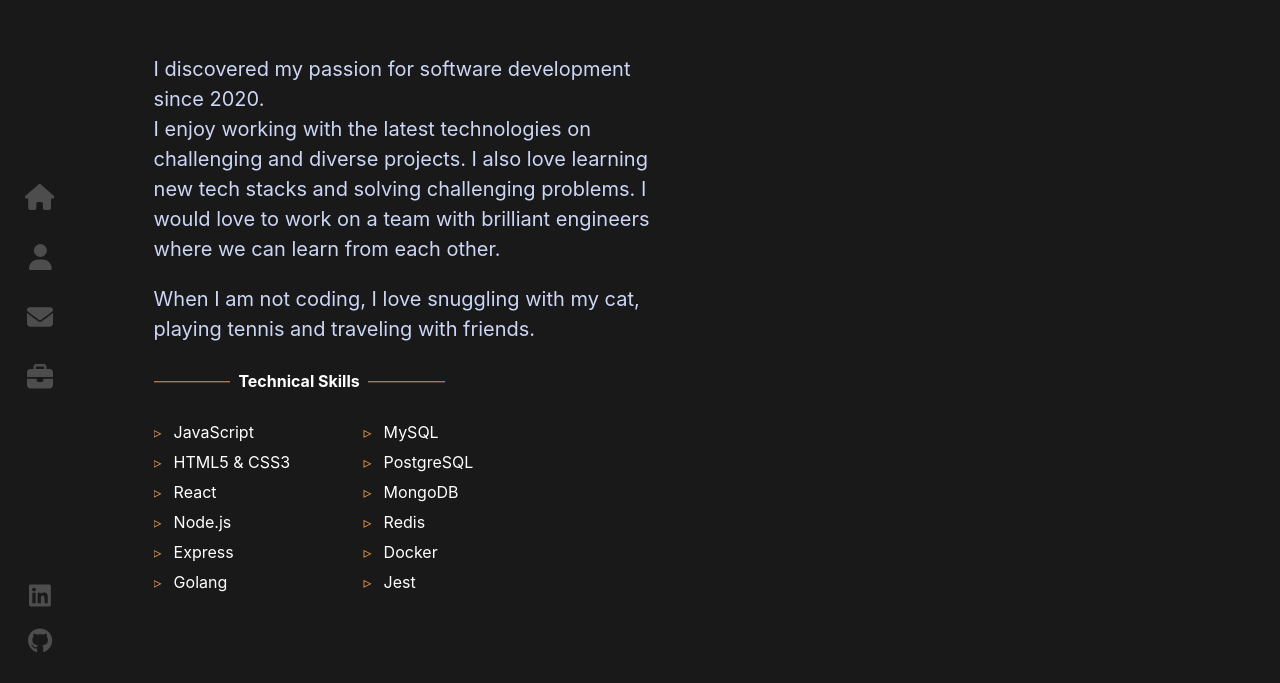
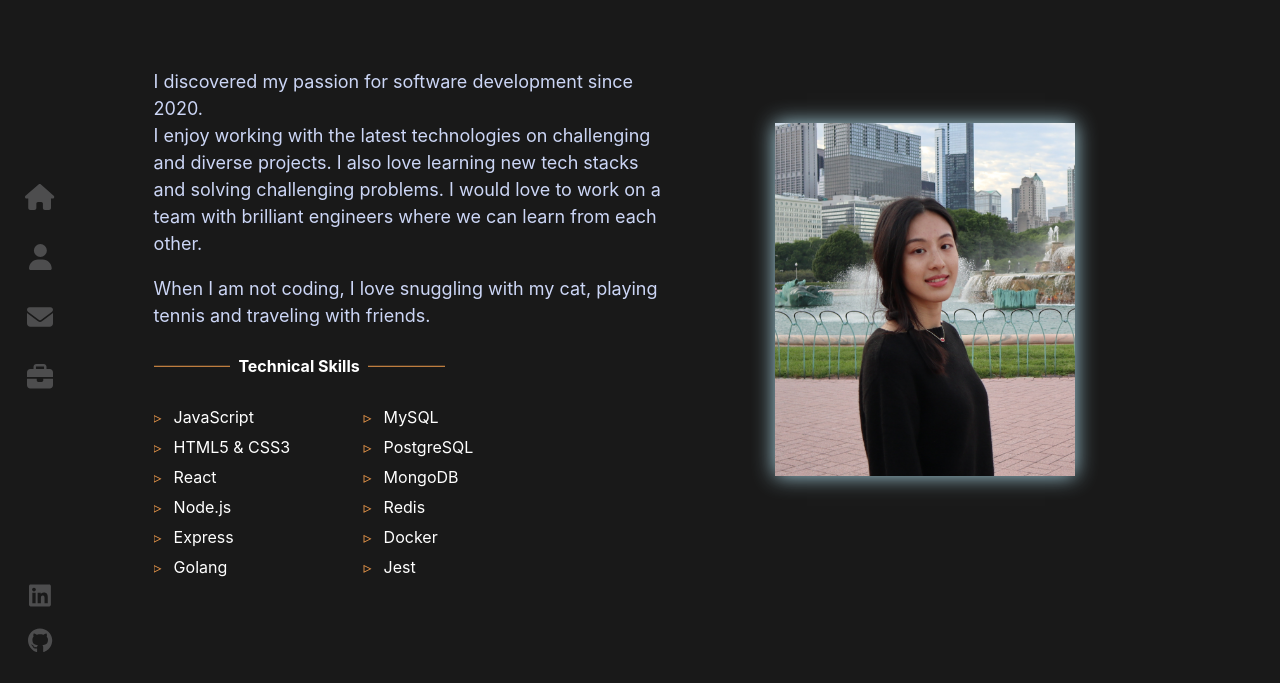
Before and after one commit to yfcheng1/portfolio, a React (Create React App) app in the folder portfolio/: page /portfolio/about in a window 1280 px wide. Shown: the part 117-800 px from the top of the page. Built offline with nearby package versions, Linux system fonts and the light colour scheme.

Commit message:
work on css

```diff
--- a/portfolio/public/index.html
+++ b/portfolio/public/index.html
@@ -9,7 +9,7 @@
       name="description"
       content="Web site created using create-react-app"
     />
-    <link rel="apple-touch-icon" href="%PUBLIC_URL%/logo192.png" />
+    <!-- <link rel="apple-touch-icon" href="%PUBLIC_URL%/logo192.png" /> -->
     <!--
       manifest.json provides metadata used when your web app is installed on a
       user's mobile device or desktop. See https://developers.google.com/web/fundamentals/web-app-manifest/
@@ -24,7 +24,7 @@
       work correctly both with client-side routing and a non-root public URL.
       Learn how to configure a non-root public URL by running `npm run build`.
     -->
-    <title>React App</title>
+    <title>Yufang Cheng | Software Engineer</title>
     <script type="text/javascript">
       // Single Page Apps for GitHub Pages
       // MIT License
--- a/portfolio/src/App.css
+++ b/portfolio/src/App.css
@@ -8,6 +8,11 @@
   position: absolute;
   background: #191919;
   overflow: auto;
+}
+
+::-webkit-scrollbar {
+  width: 0px;
+  background: transparent; /* make scrollbar transparent */
 }
 
 .top-tags {
@@ -254,12 +259,11 @@ nav a :hover {
 
 .about-text{
   color: #ccd6f6;
-  font-size: 20px;
+  font-size: 18px;
   animation: fadeIn 1s 1.8s backwards;
   line-height: 1.5;
   width: 80%;
   max-width: 800px;
-  /* margin: 0 20px; */
 }
 
 .block-title {
@@ -311,6 +315,27 @@ nav a :hover {
   left: -20px;
 }
 
+.about-img {
+  position: absolute;
+  right: 16%;
+  top: 30%;
+  width: 300px;
+  max-height: 500px;
+  background: rgba(255, 255, 255, 0.4);
+  box-shadow: 0 0 20px 0px lightblue;
+}
+
+ /* Contact */
+
+.contact-text{
+  color: #ccd6f6;
+  font-size: 20px;
+  animation: fadeIn 1s 1.8s backwards;
+  line-height: 1.5;
+  width: 80%;
+  max-width: 800px;
+}
+
  /* Project */
 
  .project-text-zone {
@@ -329,7 +354,7 @@ nav a :hover {
   left: 12%;
   width: 86%;
   max-height: 90%;
-  margin-bottom: 100px;
+  margin-bottom: 50px;
  }
 
  .project-info div {
@@ -340,7 +365,7 @@ nav a :hover {
   background-color: white;
   margin-top: 20px;
   width: 100%;
-  max-width: 600px;
+  max-width: 500px;
   border: 1px solid #9AAFD9;
   padding: 8px;
   position: relative;
@@ -391,16 +416,13 @@ nav a :hover {
 }
 
 .project-desc {
+  font-size: 1em;
   margin: 10px;
   line-height: 1.5;
   background-color: #ccd6f6;
   text-align: left;
   padding: 20px;
   box-shadow: 0px 10px 20px -15px #7891C2;
-}
-
-.project-desc em {
-  font-size: 0.9em;
 }
 
 .project-tech {
--- a/portfolio/src/components/About.js
+++ b/portfolio/src/components/About.js
@@ -1,6 +1,7 @@
 import { useState } from 'react';
 import Loader from 'react-loaders';
 import AnimatedLetters from './AnimatedLetters';
+import profile from '../assets/YC_PC1.JPG';
 
 const About = () => {
   const [letterClass] = useState('text-animate')
@@ -43,6 +44,7 @@ const About = () => {
           </ul>
         </div>
       </div>
+      <img className="about-img" src={profile} alt="About"></img>
       <Loader type="pacman" />
     </div>
   )
--- a/portfolio/src/components/Contact.js
+++ b/portfolio/src/components/Contact.js
@@ -16,7 +16,7 @@ const Contact = () => {
               idx={15}
             />
           </h1>
-          <p className="about-text">
+          <p className="contact-text">
             Currently I am looking for opportunities in software engineering. I look forward to hearing from you and I will get back to you soon!
           </p>
           <a className="flat-button" href="mailto:yufang.cheng1@gmail.com">SAY HI</a>
```
Also changed, not shown: portfolio/src/assets/YC_PC1.JPG (added), 1 other file (tests, documents, lock files or other folders).
